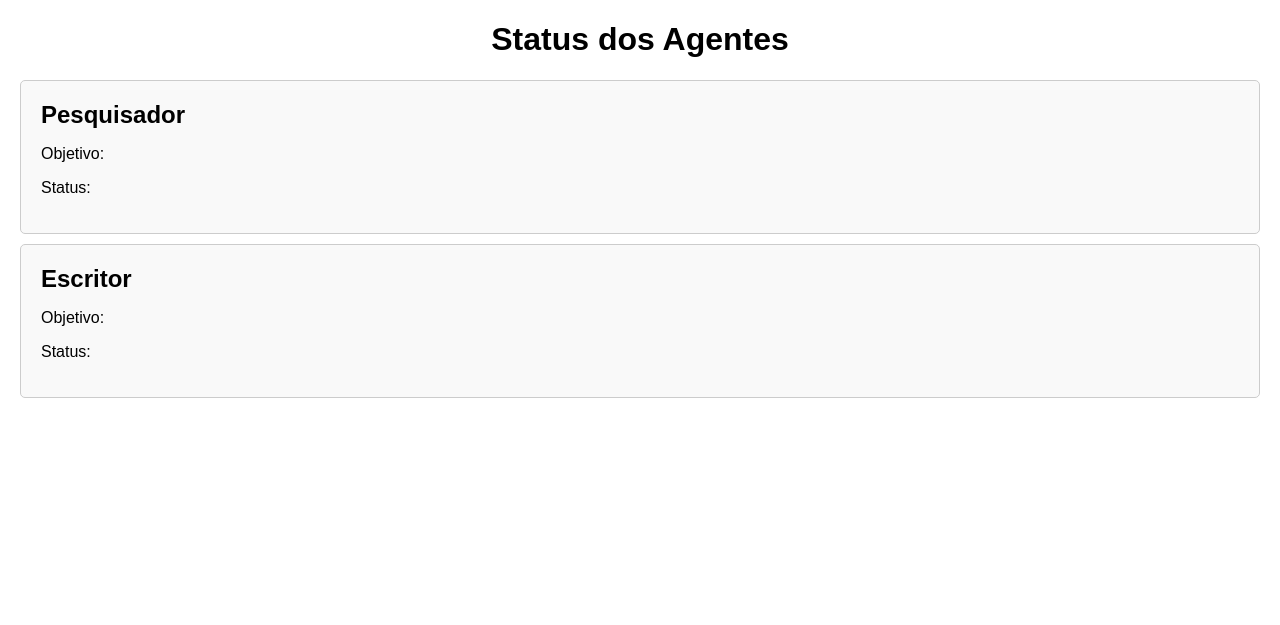
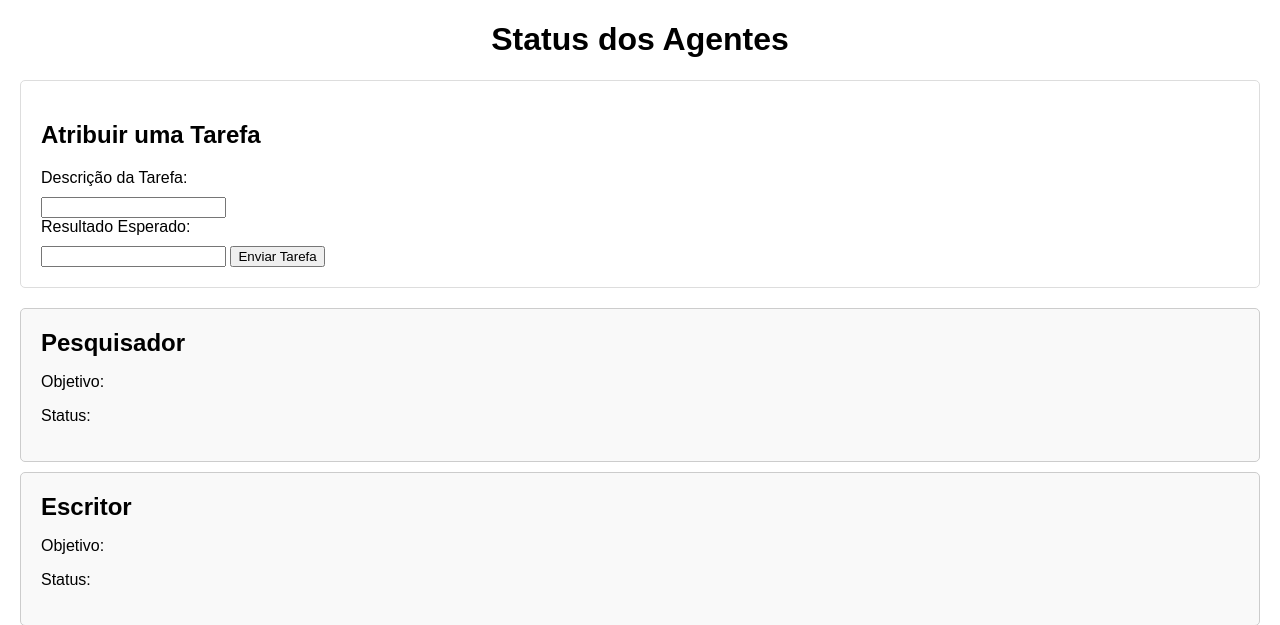
Before and after one commit to devbrn/ranking_crew, a Flask app: page /status in a window 1280 px wide. Shown: the top 625 px of the page. Run offline with Flask 2, Linux system fonts and the light colour scheme.

Commit message:
Adicionando interação de tarefas dinâmicas com agentes

```diff
--- a/app.py
+++ b/app.py
@@ -1,5 +1,5 @@
-from flask import Flask, jsonify, render_template
-from crew import crew  # Importando a configuração do CrewAI
+from flask import Flask, jsonify, render_template, request
+from crew import crew  # Importando o CrewAI e a tripulação
 
 app = Flask(__name__)
 
@@ -7,10 +7,23 @@ app = Flask(__name__)
 def home():
     return "Bem-vindo à aplicação Flask com CrewAI!"
 
-@app.route('/start-crew', methods=['GET'])
-def start_crew():
-    result = crew.kickoff()
-    return jsonify(result)
+# Rota para iniciar o crew e delegar tarefas dinâmicas
+@app.route('/assign-task', methods=['POST'])
+def assign_task():
+    task_data = request.json  # Esperando dados em formato JSON
+
+    # Exemplo: atribuindo ao pesquisador
+    task = Task(
+        description=task_data.get('description'),
+        expected_output=task_data.get('expected_output'),
+        agent=crew.agents[0]  # Assignando ao pesquisador (por exemplo)
+    )
+
+    # Executa a tarefa
+    result = task.run()
+
+    # Retorna o resultado da tarefa
+    return jsonify({'result': result})
 
 @app.route('/status')
 def status_page():
@@ -18,7 +31,6 @@ def status_page():
 
 @app.route('/agents-status', methods=['GET'])
 def agents_status():
-    # Verificar se os agentes existem antes de acessar
     if len(crew.agents) >= 2:
         status = {
             'researcher': {
--- a/templates/index.html
+++ b/templates/index.html
@@ -26,10 +26,33 @@
             color: #2d6a4f;
             font-weight: bold;
         }
+        .task-form {
+            margin-bottom: 20px;
+            padding: 20px;
+            border: 1px solid #ddd;
+            border-radius: 5px;
+        }
+        .task-form label {
+            display: block;
+            margin-bottom: 10px;
+        }
     </style>
 </head>
 <body>
     <h1>Status dos Agentes</h1>
+
+    <div class="task-form">
+        <h2>Atribuir uma Tarefa</h2>
+        <form id="task-form">
+            <label for="description">Descrição da Tarefa:</label>
+            <input type="text" id="description" name="description" required>
+
+            <label for="expected_output">Resultado Esperado:</label>
+            <input type="text" id="expected_output" name="expected_output" required>
+
+            <button type="submit">Enviar Tarefa</button>
+        </form>
+    </div>
 
     <div id="researcher" class="agent">
         <h2>Pesquisador</h2>
@@ -62,6 +85,31 @@
         // Atualizar o status dos agentes a cada 5 segundos
         setInterval(fetchAgentStatus, 5000);
 
+        // Enviar tarefa ao servidor
+        document.getElementById('task-form').addEventListener('submit', async function (e) {
+            e.preventDefault();
+            const description = document.getElementById('description').value;
+            const expected_output = document.getElementById('expected_output').value;
+
+            try {
+                const response = await fetch('/assign-task', {
+                    method: 'POST',
+                    headers: {
+                        'Content-Type': 'application/json',
+                    },
+                    body: JSON.stringify({
+                        description: description,
+                        expected_output: expected_output
+                    })
+                });
+
+                const result = await response.json();
+                console.log('Tarefa concluída:', result);
+            } catch (error) {
+                console.error('Erro ao enviar tarefa:', error);
+            }
+        });
+
         // Carregar o status imediatamente ao carregar a página
         fetchAgentStatus();
     </script>
```
